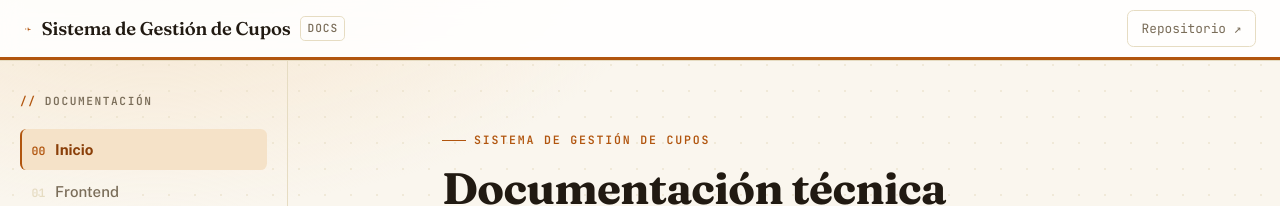
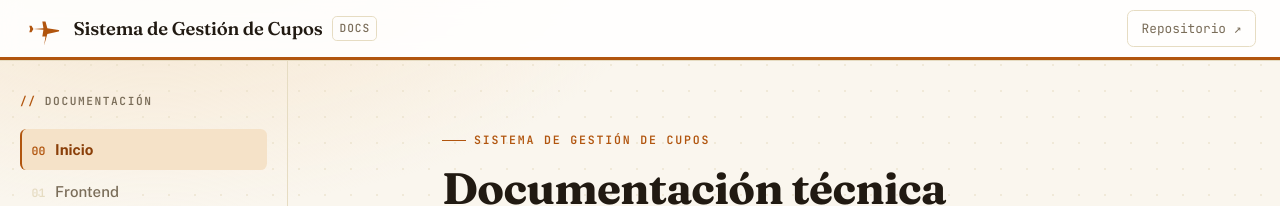
Before and after one commit to j-trz/app.cupos, a Jekyll site: the page built from docs/index.md, in a window 1280 px wide. Shown: the top 206 px of the page. Built offline with Jekyll 4.4.1, drawn with Linux system fonts in a browser that asks for light colours; our own code applies the rules of GitHub Pages for plain Markdown files.

Commit message:
Update style.css

```diff
--- a/docs/assets/css/style.css
+++ b/docs/assets/css/style.css
@@ -124,8 +124,8 @@ body::before {
   min-width: 0;
 }
 .brand-mark {
-  width: 0.5rem;
-  height: 0.5rem;
+  width: 2.5rem;
+  height: 2.5rem;
   color: var(--accent);
   flex-shrink: 0;
   transform: rotate(90deg);
```
